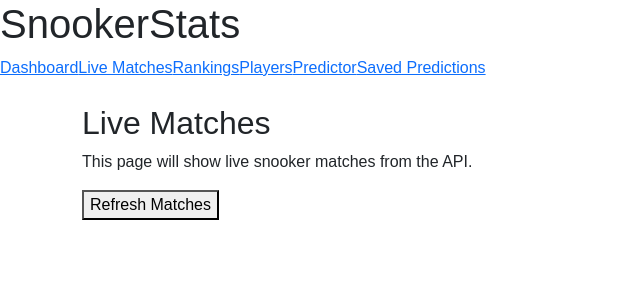
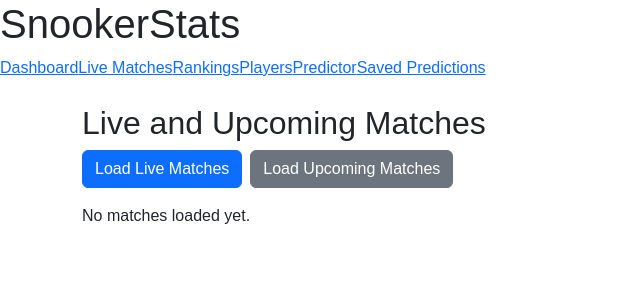
Before and after one commit to WP1ATU/wp1-project-2026-Fragg1e, an Angular app: page /live in a window 1280 px wide. Shown: the top 300 px of the page, without its empty margins (0-640 px from the left). Built offline with nearby package versions, Linux system fonts and the light colour scheme.

Commit message:
added live match and upcoming match

```diff
--- a/src/app/pages/dashboard/dashboard.html
+++ b/src/app/pages/dashboard/dashboard.html
@@ -1,17 +1,18 @@
 <h2>Dashboard</h2>
 
 <p>
-  Welcome to SnookerStats. Use the navigation to view live matches, rankings,
-  players, and match predictions.
+  SnookerStats is an Angular web application that displays snooker data and creates
+  simple match predictions.
 </p>
 
-<div>
-  <h3>Project Features</h3>
+<section>
+  <h3>Main Features</h3>
 
   <ul>
-    <li>View snooker rankings</li>
-    <li>View player information</li>
-    <li>Create a simple match prediction</li>
-    <li>Save predictions using MongoDB</li>
+    <li><a routerLink="/live">View live matches</a></li>
+    <li><a routerLink="/rankings">View rankings</a></li>
+    <li><a routerLink="/players">Browse players</a></li>
+    <li><a routerLink="/predictor">Create a match prediction</a></li>
+    <li><a routerLink="/saved">View saved predictions</a></li>
   </ul>
-</div>
+</section>
--- a/src/app/pages/live-matches/live-matches.html
+++ b/src/app/pages/live-matches/live-matches.html
@@ -1,39 +1,35 @@
-<h2>Live Matches</h2>
+<h2>Live and Upcoming Matches</h2>
 
-<p>This page will show live snooker matches from the API.</p>
+<button class="btn btn-primary me-2" (click)="loadLiveMatches()">Load Live Matches</button>
+<button class="btn btn-secondary" (click)="loadUpcomingMatches()">Load Upcoming Matches</button>
 
-<button type="button" (click)="loadMatches()">
-  Refresh Matches
-</button>
+<p *ngIf="loading" class="mt-3">Loading matches...</p>
+<p *ngIf="error" class="text-danger mt-3">{{ error }}</p>
 
-@if (loading) {
-  <p>Loading matches...</p>
-}
-
-@if (error) {
-  <p>{{ error }}</p>
-}
-
-@if (matches.length > 0) {
-  <table>
+<table class="table table-striped mt-3" *ngIf="matches.length > 0">
   <thead>
     <tr>
-        <th>Player 1</th>
-        <th>Player 2</th>
+      <th>Round</th>
+      <th>Match Number</th>
+      <th>Player 1 ID</th>
+      <th>Player 2 ID</th>
       <th>Score</th>
-        <th>Round</th>
+      <th>Scheduled Date</th>
     </tr>
   </thead>
 
   <tbody>
-      @for (match of matches; track match.ID) {
-        <tr>
-          <td>{{ match.Player1Name }}</td>
-          <td>{{ match.Player2Name }}</td>
+    <tr *ngFor="let match of matches">
+      <td>{{ match.Round }}</td>
+      <td>{{ match.Number }}</td>
+      <td>{{ match.Player1ID }}</td>
+      <td>{{ match.Player2ID }}</td>
       <td>{{ match.Score1 }} - {{ match.Score2 }}</td>
-          <td>{{ match.Round }}</td>
+      <td>{{ match.ScheduledDate | date:'medium' }}</td>
     </tr>
-      }
   </tbody>
 </table>
-}
+
+<p *ngIf="!loading && matches.length === 0" class="mt-3">
+  No matches loaded yet.
+</p>
--- a/src/app/pages/live-matches/live-matches.ts
+++ b/src/app/pages/live-matches/live-matches.ts
@@ -1,9 +1,11 @@
 import { Component } from '@angular/core';
+import { CommonModule } from '@angular/common';
+import { SnookerApi } from '../../services/snooker-api';
 import { Match } from '../../models/match';
-import { SnookerApi } from '../../services/snooker-api';
 
 @Component({
   selector: 'app-live-matches',
+  imports: [CommonModule],
   templateUrl: './live-matches.html',
   styleUrl: './live-matches.css'
 })
@@ -14,7 +16,7 @@ export class LiveMatches {
 
   constructor(private snookerApi: SnookerApi) {}
 
-  loadMatches() {
+  loadLiveMatches() {
     this.loading = true;
     this.error = '';
 
@@ -24,7 +26,23 @@ export class LiveMatches {
         this.loading = false;
       },
       error: () => {
-        this.error = 'Could not load live matches. Please wait a minute and try again.';
+        this.error = 'Could not load live matches.';
+        this.loading = false;
+      }
+    });
+  }
+
+  loadUpcomingMatches() {
+    this.loading = true;
+    this.error = '';
+
+    this.snookerApi.getUpcomingMatches().subscribe({
+      next: (data) => {
+        this.matches = data;
+        this.loading = false;
+      },
+      error: () => {
+        this.error = 'Could not load upcoming matches.';
         this.loading = false;
       }
     });
--- a/src/app/services/snooker-api.ts
+++ b/src/app/services/snooker-api.ts
@@ -53,4 +53,8 @@ export class SnookerApi {
     })
   );
   }
+
+  getUpcomingMatches(): Observable<Match[]> {
+    return this.http.get<Match[]>(`${this.apiUrl}/upcoming-matches`);
   }
+}
```
Also changed, not shown: src/app/models/match.ts (+8 -3 lines), src/app/pages/dashboard/dashboard.ts (+4 -5 lines), 1 other file (tests, documents, lock files or other folders). Lines whose indentation alone changed are shown as unchanged.
